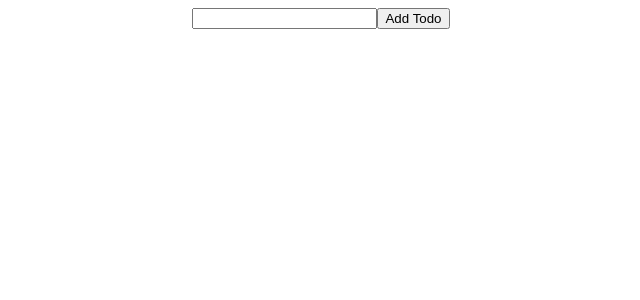
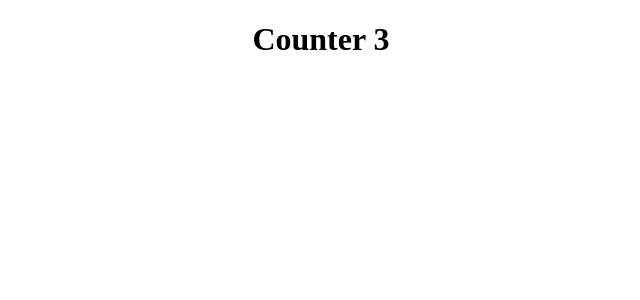
Before and after one commit to Pankaj1947/Sessions, a React (Create React App) app: page / in a window 1280 px wide. Shown: the top 300 px of the page, without its empty margins (319-959 px from the left). Built offline with nearby package versions, Linux system fonts and the light colour scheme.

Commit message:
useeffect counter

```diff
--- a/src/App.js
+++ b/src/App.js
@@ -1,6 +1,6 @@
 import React from 'react';
 import './App.css';
-import { D4todo } from './Day4/AliveClass/D4todo';
+import D5Counter from './Day5Useeffect/PreClass/D5Counter';
 
 
 
@@ -9,7 +9,7 @@ function App() {
 
   return (
     <div className='App'>
-      <D4todo />
+      <D5Counter/>
     </div>
   )
 };
--- /dev/null
+++ b/src/Day5Useeffect/PreClass/D5Counter.jsx
@@ -0,0 +1,23 @@
+import React from "react";
+
+export default function D5Counter() {
+    const [count, setCount] = React.useState(10);
+
+    React.useState(() => {
+        const id = setInterval(() => {
+            setCount((prev) => {
+                if (prev === 0) {
+                    clearInterval(id);
+                    return prev
+                }
+                return prev - 1;
+            })
+        }, 1000)
+    }, []);
+
+    return (
+        <>
+        <h1>Counter {count}</h1>
+        </>
+    )
+}
```
